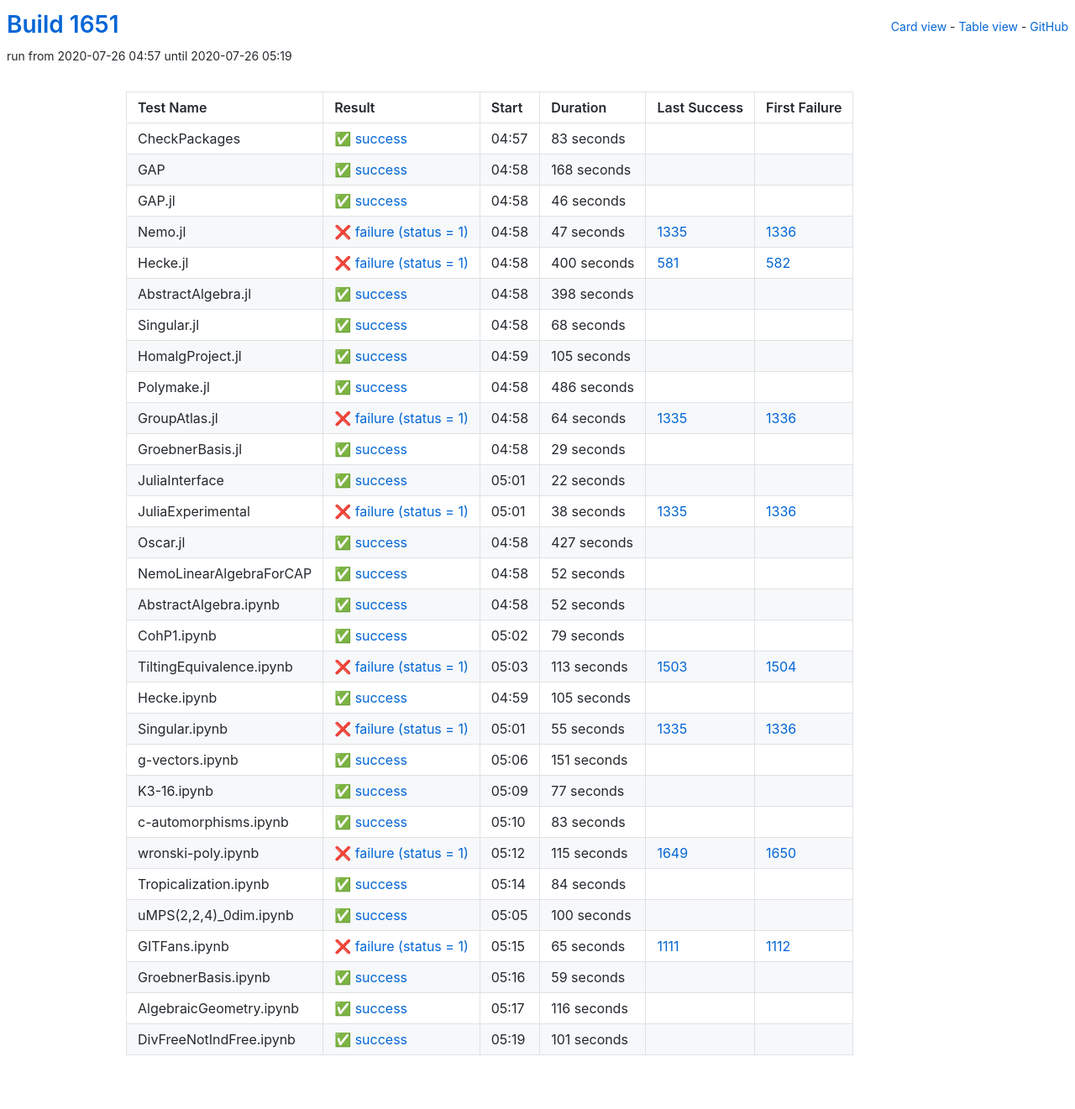
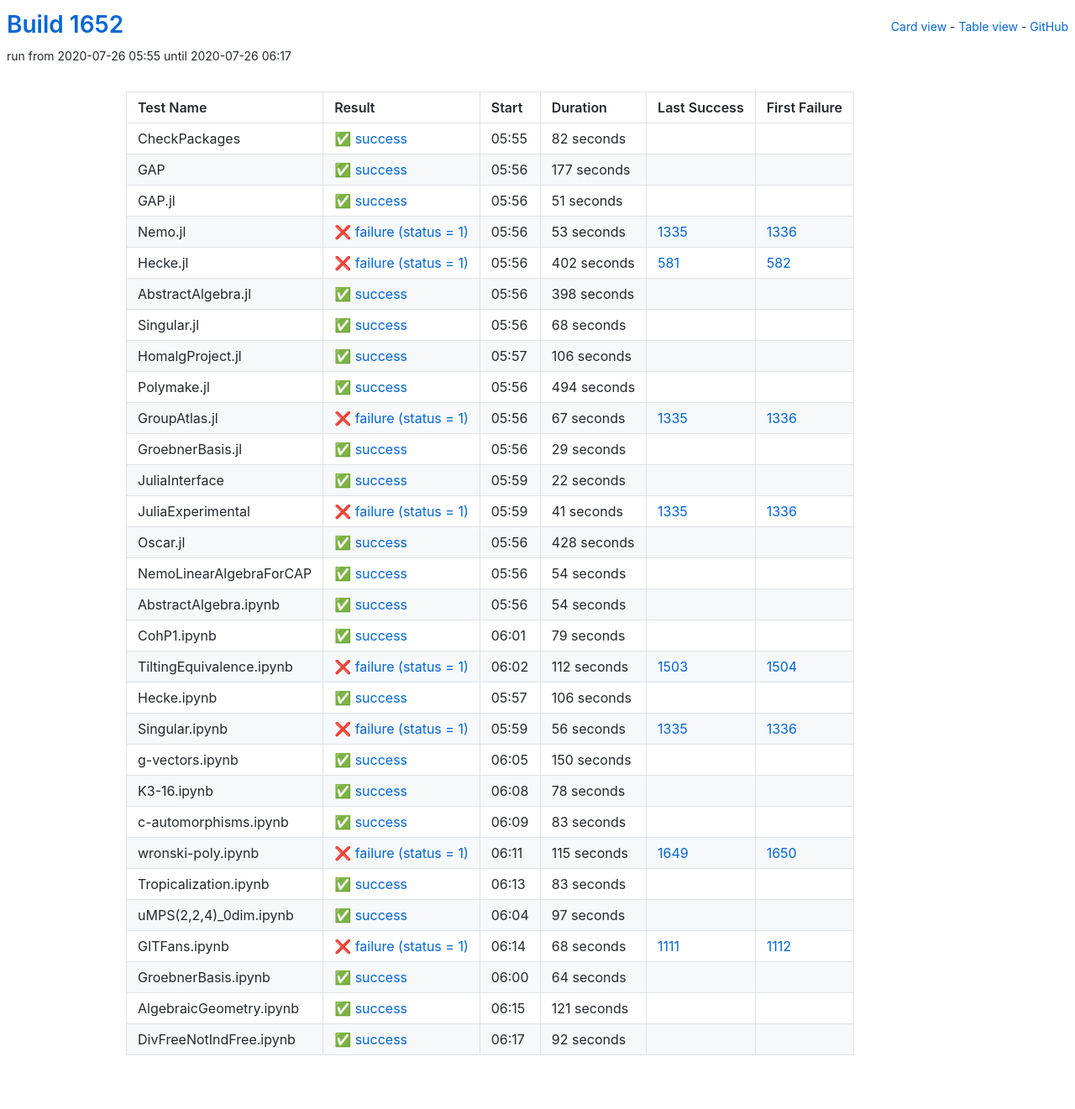
Before and after one commit to oscar-system/oscar-ci-status-1.4, a Jekyll site: the page built from table.html, in a window 1280 px wide. Shown: the whole page at 84% size. Built offline with Jekyll 4.4.1, drawn with Linux system fonts in a browser that asks for light colours.

Commit message:
Build #1652

```diff
--- a/_data/ci.yml
+++ b/_data/ci.yml
@@ -1,6 +1,6 @@
 ---
-build: 1651
-build_url: https://oscarci.mathematik.uni-kl.de/job/oscar-julia-1.4/1651/
+build: 1652
+build_url: https://oscarci.mathematik.uni-kl.de/job/oscar-julia-1.4/1652/
 job: oscar-julia-1.4
 organization: oscar-system
 repo: oscar-ci-status-1.4
@@ -8,68 +8,68 @@ repourl: https://github.com/oscar-system/oscar-ci-status-1.4
 tests:
 - name: CheckPackages
   id: checkpackages
-  log: https://oscarci.mathematik.uni-kl.de/job/oscar-julia-1.4/1651/artifact/logs/build-1651/CheckPackages.log
-  start: 2020-07-26 04:57
+  log: https://oscarci.mathematik.uni-kl.de/job/oscar-julia-1.4/1652/artifact/logs/build-1652/CheckPackages.log
+  start: 2020-07-26 05:55
   success: true
   exitcode: 0
   status: success
-  duration: 83
+  duration: 82
   last_success: false
   last_success_url:
   first_failure: false
   first_failure_url:
 - name: GAP
   id: gap
-  log: https://oscarci.mathematik.uni-kl.de/job/oscar-julia-1.4/1651/artifact/logs/build-1651/GAP.log
-  start: 2020-07-26 04:58
+  log: https://oscarci.mathematik.uni-kl.de/job/oscar-julia-1.4/1652/artifact/logs/build-1652/GAP.log
+  start: 2020-07-26 05:56
   success: true
   exitcode: 0
   status: success
-  duration: 168
+  duration: 177
   last_success: false
   last_success_url:
   first_failure: false
   first_failure_url:
 - name: GAP.jl
   id: gap-jl
-  log: https://oscarci.mathematik.uni-kl.de/job/oscar-julia-1.4/1651/artifact/logs/build-1651/GAP.jl.log
-  start: 2020-07-26 04:58
+  log: https://oscarci.mathematik.uni-kl.de/job/oscar-julia-1.4/1652/artifact/logs/build-1652/GAP.jl.log
+  start: 2020-07-26 05:56
   success: true
   exitcode: 0
   status: success
-  duration: 46
+  duration: 51
   last_success: false
   last_success_url:
   first_failure: false
   first_failure_url:
 - name: Nemo.jl
   id: nemo-jl
-  log: https://oscarci.mathematik.uni-kl.de/job/oscar-julia-1.4/1651/artifact/logs/build-1651/Nemo.jl.log
-  start: 2020-07-26 04:58
+  log: https://oscarci.mathematik.uni-kl.de/job/oscar-julia-1.4/1652/artifact/logs/build-1652/Nemo.jl.log
+  start: 2020-07-26 05:56
   success: false
   exitcode: 1
   status: failure
-  duration: 47
+  duration: 53
   last_success: 1335
   last_success_url: https://oscarci.mathematik.uni-kl.de/job/oscar-julia-1.4/1335/
   first_failure: 1336
   first_failure_url: https://oscarci.mathematik.uni-kl.de/job/oscar-julia-1.4/1336/
 - name: Hecke.jl
   id: hecke-jl
-  log: https://oscarci.mathematik.uni-kl.de/job/oscar-julia-1.4/1651/artifact/logs/build-1651/Hecke.jl.log
-  start: 2020-07-26 04:58
+  log: https://oscarci.mathematik.uni-kl.de/job/oscar-julia-1.4/1652/artifact/logs/build-1652/Hecke.jl.log
+  start: 2020-07-26 05:56
   success: false
   exitcode: 1
   status: failure
-  duration: 400
+  duration: 402
   last_success: 581
   last_success_url: https://oscarci.mathematik.uni-kl.de/job/oscar-julia-1.4/581/
   first_failure: 582
   first_failure_url: https://oscarci.mathematik.uni-kl.de/job/oscar-julia-1.4/582/
 - name: AbstractAlgebra.jl
   id: abstractalgebra-jl
-  log: https://oscarci.mathematik.uni-kl.de/job/oscar-julia-1.4/1651/artifact/logs/build-1651/AbstractAlgebra.jl.log
-  start: 2020-07-26 04:58
+  log: https://oscarci.mathematik.uni-kl.de/job/oscar-julia-1.4/1652/artifact/logs/build-1652/AbstractAlgebra.jl.log
+  start: 2020-07-26 05:56
   success: true
   exitcode: 0
   status: success
@@ -80,8 +80,8 @@ tests:
   first_failure_url:
 - name: Singular.jl
   id: singular-jl
-  log: https://oscarci.mathematik.uni-kl.de/job/oscar-julia-1.4/1651/artifact/logs/build-1651/Singular.jl.log
-  start: 2020-07-26 04:58
+  log: https://oscarci.mathematik.uni-kl.de/job/oscar-julia-1.4/1652/artifact/logs/build-1652/Singular.jl.log
+  start: 2020-07-26 05:56
   success: true
   exitcode: 0
   status: success
@@ -92,44 +92,44 @@ tests:
   first_failure_url:
 - name: HomalgProject.jl
   id: homalgproject-jl
-  log: https://oscarci.mathematik.uni-kl.de/job/oscar-julia-1.4/1651/artifact/logs/build-1651/HomalgProject.jl.log
-  start: 2020-07-26 04:59
+  log: https://oscarci.mathematik.uni-kl.de/job/oscar-julia-1.4/1652/artifact/logs/build-1652/HomalgProject.jl.log
+  start: 2020-07-26 05:57
   success: true
   exitcode: 0
   status: success
-  duration: 105
+  duration: 106
   last_success: false
   last_success_url:
   first_failure: false
   first_failure_url:
 - name: Polymake.jl
   id: polymake-jl
-  log: https://oscarci.mathematik.uni-kl.de/job/oscar-julia-1.4/1651/artifact/logs/build-1651/Polymake.jl.log
-  start: 2020-07-26 04:58
+  log: https://oscarci.mathematik.uni-kl.de/job/oscar-julia-1.4/1652/artifact/logs/build-1652/Polymake.jl.log
+  start: 2020-07-26 05:56
   success: true
   exitcode: 0
   status: success
-  duration: 486
+  duration: 494
   last_success: false
   last_success_url:
   first_failure: false
   first_failure_url:
 - name: GroupAtlas.jl
   id: groupatlas-jl
-  log: https://oscarci.mathematik.uni-kl.de/job/oscar-julia-1.4/1651/artifact/logs/build-1651/GroupAtlas.jl.log
-  start: 2020-07-26 04:58
+  log: https://oscarci.mathematik.uni-kl.de/job/oscar-julia-1.4/1652/artifact/logs/build-1652/GroupAtlas.jl.log
+  start: 2020-07-26 05:56
   success: false
   exitcode: 1
   status: failure
-  duration: 64
+  duration: 67
   last_success: 1335
   last_success_url: https://oscarci.mathematik.uni-kl.de/job/oscar-julia-1.4/1335/
   first_failure: 1336
   first_failure_url: https://oscarci.mathematik.uni-kl.de/job/oscar-julia-1.4/1336/
 - name: GroebnerBasis.jl
   id: groebnerbasis-jl
-  log: https://oscarci.mathematik.uni-kl.de/job/oscar-julia-1.4/1651/artifact/logs/build-1651/GroebnerBasis.jl.log
-  start: 2020-07-26 04:58
+  log: https://oscarci.mathematik.uni-kl.de/job/oscar-julia-1.4/1652/artifact/logs/build-1652/GroebnerBasis.jl.log
+  start: 2020-07-26 05:56
   success: true
   exitcode: 0
   status: success
@@ -140,8 +140,8 @@ tests:
   first_failure_url:
 - name: JuliaInterface
   id: juliainterface
-  log: https://oscarci.mathematik.uni-kl.de/job/oscar-julia-1.4/1651/artifact/logs/build-1651/JuliaInterface.log
-  start: 2020-07-26 05:01
+  log: https://oscarci.mathematik.uni-kl.de/job/oscar-julia-1.4/1652/artifact/logs/build-1652/JuliaInterface.log
+  start: 2020-07-26 05:59
   success: true
   exitcode: 0
   status: success
@@ -152,56 +152,56 @@ tests:
   first_failure_url:
 - name: JuliaExperimental
   id: juliaexperimental
-  log: https://oscarci.mathematik.uni-kl.de/job/oscar-julia-1.4/1651/artifact/logs/build-1651/JuliaExperimental.log
-  start: 2020-07-26 05:01
+  log: https://oscarci.mathematik.uni-kl.de/job/oscar-julia-1.4/1652/artifact/logs/build-1652/JuliaExperimental.log
+  start: 2020-07-26 05:59
   success: false
   exitcode: 1
   status: failure
-  duration: 38
+  duration: 41
   last_success: 1335
   last_success_url: https://oscarci.mathematik.uni-kl.de/job/oscar-julia-1.4/1335/
   first_failure: 1336
   first_failure_url: https://oscarci.mathematik.uni-kl.de/job/oscar-julia-1.4/1336/
 - name: Oscar.jl
   id: oscar-jl
-  log: https://oscarci.mathematik.uni-kl.de/job/oscar-julia-1.4/1651/artifact/logs/build-1651/Oscar.jl.log
-  start: 2020-07-26 04:58
+  log: https://oscarci.mathematik.uni-kl.de/job/oscar-julia-1.4/1652/artifact/logs/build-1652/Oscar.jl.log
+  start: 2020-07-26 05:56
   success: true
   exitcode: 0
   status: success
-  duration: 427
+  duration: 428
   last_success: false
   last_success_url:
   first_failure: false
   first_failure_url:
 - name: NemoLinearAlgebraForCAP
   id: nemolinearalgebraforcap
-  log: https://oscarci.mathematik.uni-kl.de/job/oscar-julia-1.4/1651/artifact/logs/build-1651/NemoLinearAlgebraForCAP.log
-  start: 2020-07-26 04:58
+  log: https://oscarci.mathematik.uni-kl.de/job/oscar-julia-1.4/1652/artifact/logs/build-1652/NemoLinearAlgebraForCAP.log
+  start: 2020-07-26 05:56
   success: true
   exitcode: 0
   status: success
-  duration: 52
+  duration: 54
   last_success: false
   last_success_url:
   first_failure: false
   first_failure_url:
 - name: AbstractAlgebra.ipynb
   id: abstractalgebra-ipynb
-  log: https://oscarci.mathematik.uni-kl.de/job/oscar-julia-1.4/1651/artifact/logs/build-1651/AbstractAlgebra.ipynb.log
-  start: 2020-07-26 04:58
+  log: https://oscarci.mathematik.uni-kl.de/job/oscar-julia-1.4/1652/artifact/logs/build-1652/AbstractAlgebra.ipynb.log
+  start: 2020-07-26 05:56
   success: true
   exitcode: 0
   status: success
-  duration: 52
+  duration: 54
   last_success: false
   last_success_url:
   first_failure: false
   first_failure_url:
 - name: CohP1.ipynb
   id: cohp1-ipynb
-  log: https://oscarci.mathematik.uni-kl.de/job/oscar-julia-1.4/1651/artifact/logs/build-1651/CohP1.ipynb.log
-  start: 2020-07-26 05:02
+  log: https://oscarci.mathematik.uni-kl.de/job/oscar-julia-1.4/1652/artifact/logs/build-1652/CohP1.ipynb.log
+  start: 2020-07-26 06:01
   success: true
   exitcode: 0
   status: success
@@ -212,68 +212,68 @@ tests:
   first_failure_url:
 - name: TiltingEquivalence.ipynb
   id: tiltingequivalence-ipynb
-  log: https://oscarci.mathematik.uni-kl.de/job/oscar-julia-1.4/1651/artifact/logs/build-1651/TiltingEquivalence.ipynb.log
-  start: 2020-07-26 05:03
+  log: https://oscarci.mathematik.uni-kl.de/job/oscar-julia-1.4/1652/artifact/logs/build-1652/TiltingEquivalence.ipynb.log
+  start: 2020-07-26 06:02
   success: false
   exitcode: 1
   status: failure
-  duration: 113
+  duration: 112
   last_success: 1503
   last_success_url: https://oscarci.mathematik.uni-kl.de/job/oscar-julia-1.4/1503/
   first_failure: 1504
   first_failure_url: https://oscarci.mathematik.uni-kl.de/job/oscar-julia-1.4/1504/
 - name: Hecke.ipynb
   id: hecke-ipynb
-  log: https://oscarci.mathematik.uni-kl.de/job/oscar-julia-1.4/1651/artifact/logs/build-1651/Hecke.ipynb.log
-  start: 2020-07-26 04:59
+  log: https://oscarci.mathematik.uni-kl.de/job/oscar-julia-1.4/1652/artifact/logs/build-1652/Hecke.ipynb.log
+  start: 2020-07-26 05:57
   success: true
   exitcode: 0
   status: success
-  duration: 105
+  duration: 106
   last_success: false
   last_success_url:
   first_failure: false
   first_failure_url:
 - name: Singular.ipynb
   id: singular-ipynb
-  log: https://oscarci.mathematik.uni-kl.de/job/oscar-julia-1.4/1651/artifact/logs/build-1651/Singular.ipynb.log
-  start: 2020-07-26 05:01
+  log: https://oscarci.mathematik.uni-kl.de/job/oscar-julia-1.4/1652/artifact/logs/build-1652/Singular.ipynb.log
+  start: 2020-07-26 05:59
   success: false
   exitcode: 1
   status: failure
-  duration: 55
+  duration: 56
   last_success: 1335
   last_success_url: https://oscarci.mathematik.uni-kl.de/job/oscar-julia-1.4/1335/
   first_failure: 1336
   first_failure_url: https://oscarci.mathematik.uni-kl.de/job/oscar-julia-1.4/1336/
 - name: g-vectors.ipynb
   id: g-vectors-ipynb
-  log: https://oscarci.mathematik.uni-kl.de/job/oscar-julia-1.4/1651/artifact/logs/build-1651/g-vectors.ipynb.log
-  start: 2020-07-26 05:06
+  log: https://oscarci.mathematik.uni-kl.de/job/oscar-julia-1.4/1652/artifact/logs/build-1652/g-vectors.ipynb.log
+  start: 2020-07-26 06:05
   success: true
   exitcode: 0
   status: success
-  duration: 151
+  duration: 150
   last_success: false
   last_success_url:
   first_failure: false
   first_failure_url:
 - name: K3-16.ipynb
   id: k3-16-ipynb
-  log: https://oscarci.mathematik.uni-kl.de/job/oscar-julia-1.4/1651/artifact/logs/build-1651/K3-16.ipynb.log
-  start: 2020-07-26 05:09
+  log: https://oscarci.mathematik.uni-kl.de/job/oscar-julia-1.4/1652/artifact/logs/build-1652/K3-16.ipynb.log
+  start: 2020-07-26 06:08
   success: true
   exitcode: 0
   status: success
-  duration: 77
+  duration: 78
   last_success: false
   last_success_url:
   first_failure: false
   first_failure_url:
 - name: c-automorphisms.ipynb
   id: c-automorphisms-ipynb
-  log: https://oscarci.mathematik.uni-kl.de/job/oscar-julia-1.4/1651/artifact/logs/build-1651/c-automorphisms.ipynb.log
-  start: 2020-07-26 05:10
+  log: https://oscarci.mathematik.uni-kl.de/job/oscar-julia-1.4/1652/artifact/logs/build-1652/c-automorphisms.ipynb.log
+  start: 2020-07-26 06:09
   success: true
   exitcode: 0
   status: success
@@ -284,8 +284,8 @@ tests:
   first_failure_url:
 - name: wronski-poly.ipynb
   id: wronski-poly-ipynb
-  log: https://oscarci.mathematik.uni-kl.de/job/oscar-julia-1.4/1651/artifact/logs/build-1651/wronski-poly.ipynb.log
-  start: 2020-07-26 05:12
+  log: https://oscarci.mathematik.uni-kl.de/job/oscar-julia-1.4/1652/artifact/logs/build-1652/wronski-poly.ipynb.log
+  start: 2020-07-26 06:11
   success: false
   exitcode: 1
   status: failure
@@ -296,72 +296,72 @@ tests:
   first_failure_url: https://oscarci.mathematik.uni-kl.de/job/oscar-julia-1.4/1650/
 - name: Tropicalization.ipynb
   id: tropicalization-ipynb
-  log: https://oscarci.mathematik.uni-kl.de/job/oscar-julia-1.4/1651/artifact/logs/build-1651/Tropicalization.ipynb.log
-  start: 2020-07-26 05:14
+  log: https://oscarci.mathematik.uni-kl.de/job/oscar-julia-1.4/1652/artifact/logs/build-1652/Tropicalization.ipynb.log
+  start: 2020-07-26 06:13
   success: true
   exitcode: 0
   status: success
-  duration: 84
+  duration: 83
   last_success: false
   last_success_url:
   first_failure: false
   first_failure_url:
 - name: uMPS(2,2,4)_0dim.ipynb
   id: umps-2-2-4-0dim-ipynb
-  log: https://oscarci.mathematik.uni-kl.de/job/oscar-julia-1.4/1651/artifact/logs/build-1651/uMPS-2-2-4-_0dim.ipynb.log
-  start: 2020-07-26 05:05
+  log: https://oscarci.mathematik.uni-kl.de/job/oscar-julia-1.4/1652/artifact/logs/build-1652/uMPS-2-2-4-_0dim.ipynb.log
+  start: 2020-07-26 06:04
   success: true
   exitcode: 0
   status: success
-  duration: 100
+  duration: 97
   last_success: false
   last_success_url:
   first_failure: false
   first_failure_url:
 - name: GITFans.ipynb
   id: gitfans-ipynb
-  log: https://oscarci.mathematik.uni-kl.de/job/oscar-julia-1.4/1651/artifact/logs/build-1651/GITFans.ipynb.log
-  start: 2020-07-26 05:15
+  log: https://oscarci.mathematik.uni-kl.de/job/oscar-julia-1.4/1652/artifact/logs/build-1652/GITFans.ipynb.log
+  start: 2020-07-26 06:14
   success: false
   exitcode: 1
   status: failure
-  duration: 65
+  duration: 68
   last_success: 1111
   last_success_url: https://oscarci.mathematik.uni-kl.de/job/oscar-julia-1.4/1111/
   first_failure: 1112
   first_failure_url: https://oscarci.mathematik.uni-kl.de/job/oscar-julia-1.4/1112/
 - name: GroebnerBasis.ipynb
   id: groebnerbasis-ipynb
-  log: https://oscarci.mathematik.uni-kl.de/job/oscar-julia-1.4/1651/artifact/logs/build-1651/GroebnerBasis.ipynb.log
-  start: 2020-07-26 05:16
+  log: https://oscarci.mathematik.uni-kl.de/job/oscar-julia-1.4/1652/artifact/logs/build-1652/GroebnerBasis.ipynb.log
+  start: 2020-07-26 06:00
   success: true
   exitcode: 0
   status: success
-  duration: 59
+  duration: 64
   last_success: false
   last_success_url:
   first_failure: false
   first_failure_url:
 - name: AlgebraicGeometry.ipynb
   id: algebraicgeometry-ipynb
-  log: https://oscarci.mathematik.uni-kl.de/job/oscar-julia-1.4/1651/artifact/logs/build-1651/AlgebraicGeometry.ipynb.log
-  start: 2020-07-26 05:17
+  log: https://oscarci.mathematik.uni-kl.de/job/oscar-julia-1.4/1652/artifact/logs/build-1652/AlgebraicGeometry.ipynb.log
+  start: 2020-07-26 06:15
   success: true
   exitcode: 0
   status: success
-  duration: 116
+  duration: 121
   last_success: false
   last_success_url:
   first_failure: false
   first_failure_url:
 - name: DivFreeNotIndFree.ipynb
   id: divfreenotindfree-ipynb
-  log: https://oscarci.mathematik.uni-kl.de/job/oscar-julia-1.4/1651/artifact/logs/build-1651/DivFreeNotIndFree.ipynb.log
-  start: 2020-07-26 05:19
+  log: https://oscarci.mathematik.uni-kl.de/job/oscar-julia-1.4/1652/artifact/logs/build-1652/DivFreeNotIndFree.ipynb.log
+  start: 2020-07-26 06:17
   success: true
   exitcode: 0
   status: success
-  duration: 101
+  duration: 92
   last_success: false
   last_success_url:
   first_failure: false
```
Also changed, not shown: README.md.
